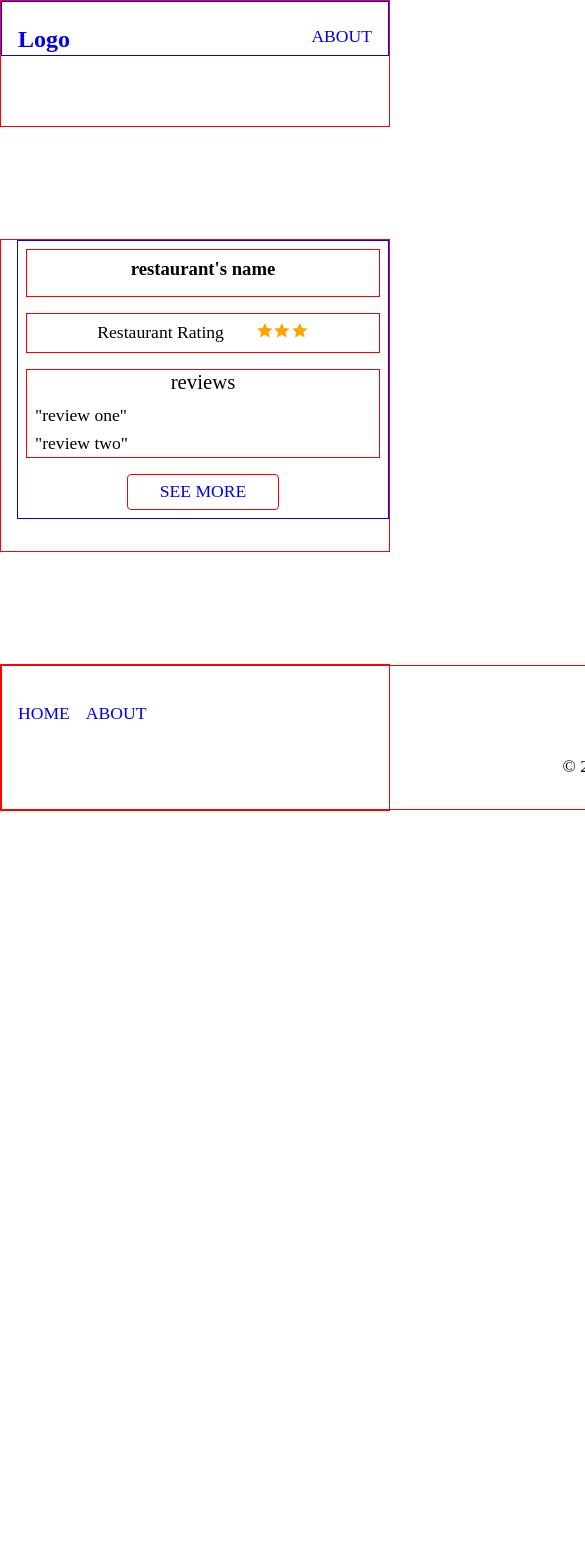
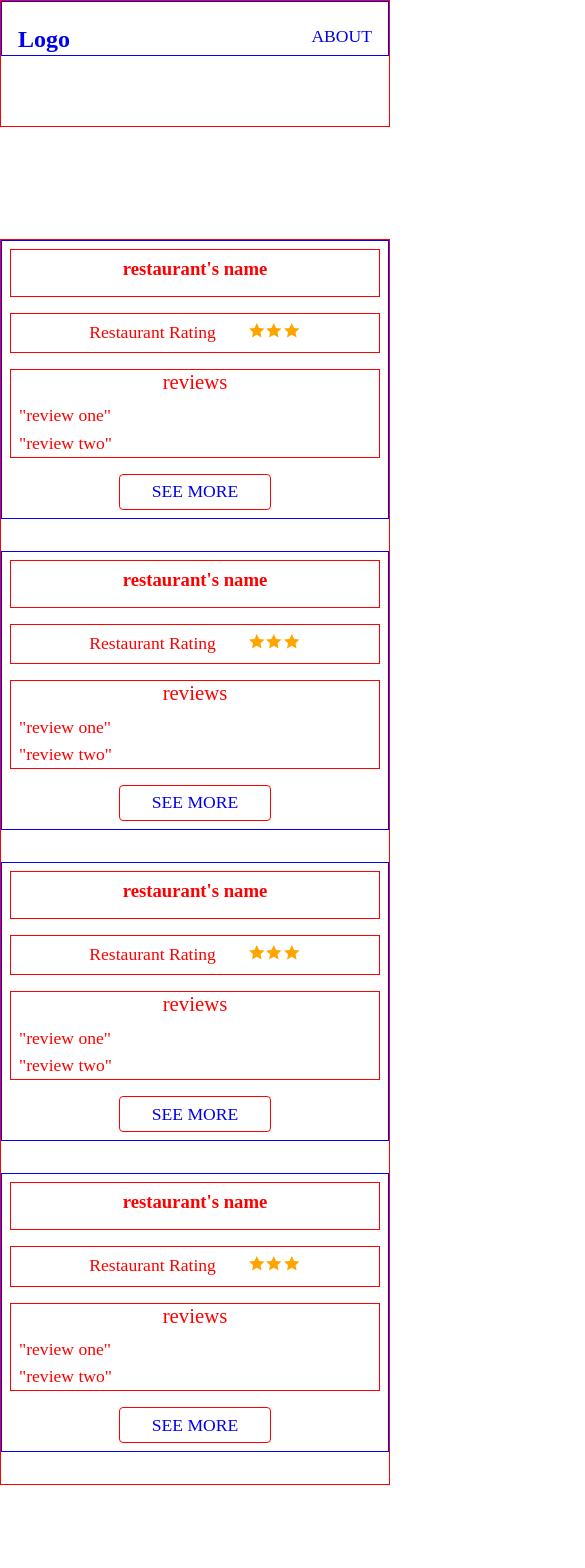
Before and after one commit to vtopham/bungle, a React (Create React App) app: page /search/1 in a window 390 px wide. Shown: the top 1568 px of the page, 585 px wide, since content can reach past the window. Before the commit the page ends 844 px from the top, so only its background shows below. Built offline with nearby package versions, Linux system fonts and the light colour scheme.

Commit message:
added media queries

```diff
--- a/src/Components/Results.js
+++ b/src/Components/Results.js
@@ -32,6 +32,75 @@ function Results(props) {
           <Link to={`${url}/${restaurantID}`}>see more</Link>
         </div>
       </div>
+
+      <div className="single-card">
+        <h3>restaurant's name</h3>
+        <div className="rating">
+          <span>Restaurant Rating</span>
+          <span>
+            <GoStar />
+            <GoStar />
+            <GoStar />
+          </span>
+        </div>
+        <div className="reviews-container">
+          <p className="review-title">reviews</p>
+          <div className="review">
+            <p>"review one"</p>
+            <p>"review two"</p>
+          </div>
+        </div>
+
+        <div className="more">
+          <Link to={`${url}/${restaurantID}`}>see more</Link>
+        </div>
+      </div>
+
+      <div className="single-card">
+        <h3>restaurant's name</h3>
+        <div className="rating">
+          <span>Restaurant Rating</span>
+          <span>
+            <GoStar />
+            <GoStar />
+            <GoStar />
+          </span>
+        </div>
+        <div className="reviews-container">
+          <p className="review-title">reviews</p>
+          <div className="review">
+            <p>"review one"</p>
+            <p>"review two"</p>
+          </div>
+        </div>
+
+        <div className="more">
+          <Link to={`${url}/${restaurantID}`}>see more</Link>
+        </div>
+      </div>
+
+      <div className="single-card">
+        <h3>restaurant's name</h3>
+        <div className="rating">
+          <span>Restaurant Rating</span>
+          <span>
+            <GoStar />
+            <GoStar />
+            <GoStar />
+          </span>
+        </div>
+        <div className="reviews-container">
+          <p className="review-title">reviews</p>
+          <div className="review">
+            <p>"review one"</p>
+            <p>"review two"</p>
+          </div>
+        </div>
+
+        <div className="more">
+          <Link to={`${url}/${restaurantID}`}>see more</Link>
+        </div>
+      </div>
     </div>
   );
 }
--- a/src/index.scss
+++ b/src/index.scss
@@ -1,3 +1,8 @@
+$lg-lap-top: 1050px;
+$lap-top: 910px;
+$sm-lap-top: 800px;
+$phone: 500px;
+
 * {
   box-sizing: border-box;
   margin: 0;
@@ -58,7 +63,17 @@ header {
     border: 1px solid blue;
     width: 420px;
     padding: 0.5rem;
-    margin: 0 1rem 2rem;
+    //  margin: 0 1rem 2rem;
+    margin-bottom: 2rem;
+
+    @media (max-width: $lap-top) {
+      width: 400px;
+      color: red;
+    }
+
+    @media (max-width: $sm-lap-top) {
+      width: 450px;
+    }
 
     &:last-child {
       margin-right: 0;
@@ -124,13 +139,23 @@ header {
 
 .about-container {
   border: 1px solid red;
-  width: 1400px;
+  max-width: 1400px;
   margin: 7rem auto;
 
   .profile-container {
     display: flex;
     justify-content: space-between;
+    flex-wrap: wrap;
     padding: 1rem;
+
+    @media (max-width: $lg-lap-top) {
+      justify-content: space-around;
+    }
+
+    @media (max-width: $sm-lap-top) {
+      flex-direction: column;
+      align-items: center;
+    }
 
     .profile {
       width: 45%;
@@ -138,11 +163,24 @@ header {
       border: 1px solid blue;
       text-transform: capitalize;
 
+      @media (max-width: $sm-lap-top) {
+        width: 70%;
+      }
+
+      @media (max-width: $phone) {
+        margin-bottom: 2rem;
+      }
+
       .bg-img {
-        //   padding: 9rem 0;
         width: 300px;
-        //   border: 1px solid red;
-        //   border-radius: 50%;
+
+        @media (max-width: $lg-lap-top) {
+          width: 250px;
+        }
+
+        @media (max-width: $phone) {
+          width: 200px;
+        }
         margin: 0 auto;
 
         img {
@@ -157,6 +195,10 @@ header {
         text-align: center;
         margin-top: 1.5rem;
 
+        @media (max-width: $phone) {
+          margin-top: 1rem;
+        }
+
         p {
           padding: 0.3rem 0;
         }
@@ -165,6 +207,10 @@ header {
       .worst-date {
         //   border: 1px solid blue;
         margin: 3rem 0 0;
+
+        @media (max-width: $phone) {
+          margin: 1.5rem 0 0;
+        }
 
         h3 {
           margin: 1rem 0;
@@ -179,6 +225,11 @@ header {
   .zomato {
     text-align: center;
     margin: 4rem 0;
+    border: 1px solid red;
+
+    @media (max-width: $phone) {
+      margin: 2rem 0;
+    }
 
     .zomato-logo {
       width: 35%;
@@ -190,6 +241,10 @@ header {
       background-repeat: no-repeat;
       border-radius: 5px;
       // border: 1px solid red;
+      @media (max-width: $phone) {
+        width: 90%;
+        height: 14vh;
+      }
 
       a {
         width: 55%;
@@ -208,10 +263,14 @@ footer {
   border: 1px solid red;
 
   .footer-container {
-    width: 1400px;
+    max-width: 1400px;
     margin: 0 auto;
     border: 1px solid red;
     padding: 2rem 1rem;
+
+    @media (max-width: $phone) {
+      padding: 1rem;
+    }
 
     p {
       margin-top: 2rem;
@@ -226,6 +285,7 @@ footer {
     nav {
       display: flex;
       // flex-direction: column;
+      // border: 1px solid red;
 
       a {
         text-transform: uppercase;
```
Also changed, not shown: main-file/css/index.css.
